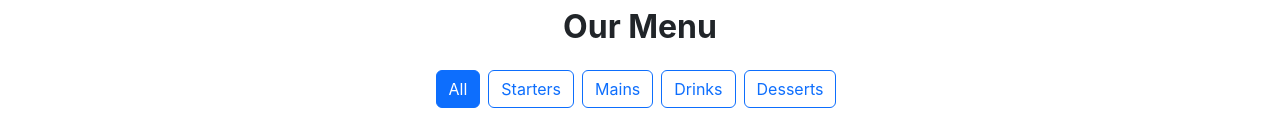
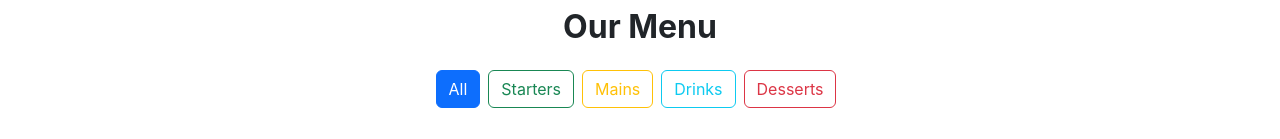
Before and after one commit to sami2995/digital-menu, a React (Create React App) app in the folder frontend/: page / in a window 1280 px wide. Shown: the part 656-795 px from the top of the page. Built offline with nearby package versions, Linux system fonts and the light colour scheme; no server answers.

Commit message:
category color

```diff
--- a/frontend/src/App.js
+++ b/frontend/src/App.js
@@ -113,20 +113,33 @@ function App() {
 
                 {/* Search + Filter */}
 <div className="d-flex flex-wrap justify-content-center mb-4">
-                  {["All", "Starters", "Mains", "Drinks", "Desserts"].map(
-                    (cat) => (
+  {["All", "Starters", "Mains", "Drinks", "Desserts"].map((cat) => {
+    // Pick color based on category
+    let btnClass =
+      cat === "Starters"
+        ? "success"
+        : cat === "Mains"
+        ? "warning"
+        : cat === "Drinks"
+        ? "info"
+        : cat === "Desserts"
+        ? "danger"
+        : "primary"; // default for "All"
+
+    return (
       <button
         key={cat}
         onClick={() => setCategory(cat)}
         className={`btn me-2 mb-2 ${
-                          category === cat ? "btn-primary" : "btn-outline-primary"
+          category === cat ? `btn-${btnClass}` : `btn-outline-${btnClass}`
         }`}
       >
         {cat}
       </button>
-                    )
-                  )}
+    );
+  })}
 </div>
+
 
                 <div className="mb-4 text-center">
                   <input
```
Lines whose indentation alone changed are shown as unchanged.
